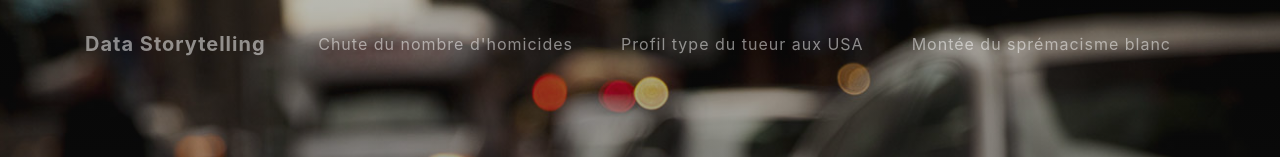
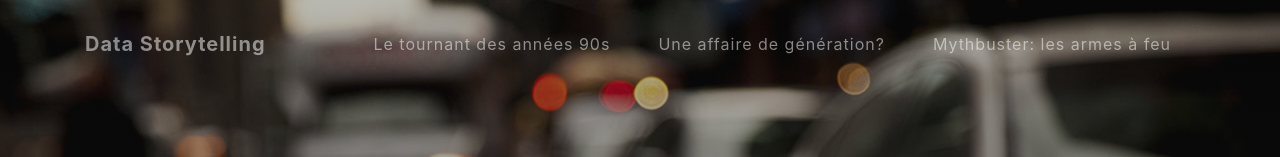
Before and after one commit to Jagdg/Homicides-USA, a website with bundled scripts: page index.html in a window 1280 px wide. Shown: the top 157 px of the page. Built offline with nearby package versions, Linux system fonts and the light colour scheme.

Commit message:
changed navigation bar names

```diff
--- a/index.html
+++ b/index.html
@@ -44,13 +44,13 @@
       <div class="collapse navbar-collapse" id="navbarResponsive">
         <ul class="navbar-nav ml-auto">
           <li class="nav-item">
-            <a class="nav-link js-scroll-trigger" href="#about">Chute du nombre d'homicides</a>
+            <a class="nav-link js-scroll-trigger" href="#about">Le tournant des années 90s</a>
           </li>
           <li class="nav-item">
-            <a class="nav-link js-scroll-trigger" href="#projects">Profil type du tueur aux USA</a>
+            <a class="nav-link js-scroll-trigger" href="#projects">Une affaire de génération?</a>
           </li>
           <li class="nav-item">
-            <a class="nav-link js-scroll-trigger" href="#signup">Montée du sprémacisme blanc</a>
+            <a class="nav-link js-scroll-trigger" href="#signup">Mythbuster: les armes à feu</a>
           </li>
         </ul>
       </div>
```
